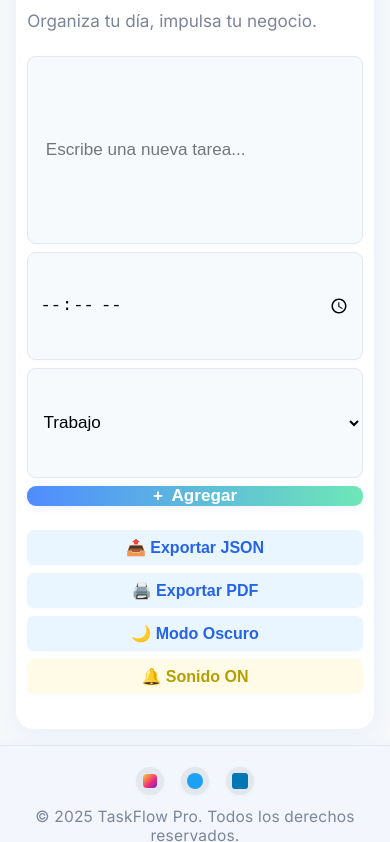
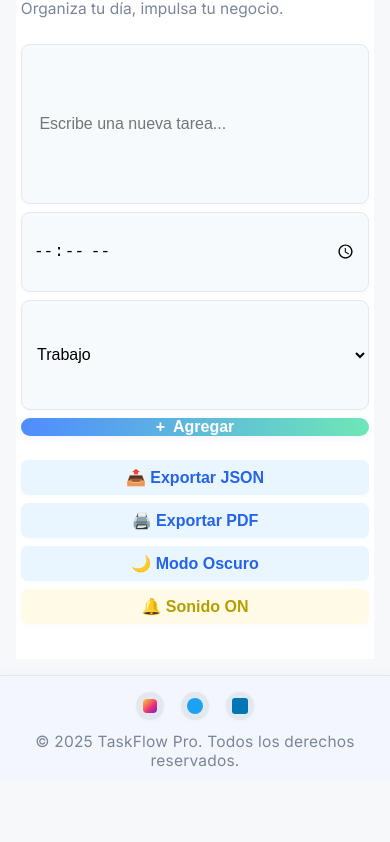
Before and after one commit to Josias57/Gestor-de-tareas, a plain HTML site: page index.html in a window 390 px wide. Shown: the part 239-1081 px from the top of the page. After the commit the page ends 1020 px from the top, so only its background shows below. Drawn offline with Linux system fonts and the light colour scheme.

Commit message:
Update style.css

```diff
--- a/style.css
+++ b/style.css
@@ -469,31 +469,86 @@ body.dark-mode .delete-btn:hover {
 
 /* === RESPONSIVE === */
 @media (max-width: 600px) {
-  .export-buttons {
-    flex-direction: column;
-    gap: 0.5rem;
-  }
-  .task-manager {
-    padding: 1.2rem 0.7rem 1rem 0.7rem;
-    max-width: 98vw;
+  body, html {
+    padding: 0;
+    margin: 0;
+    width: 100vw;
+    min-width: 0;
+    background: var(--bg);
   }
   .branding {
     padding: 1.2rem 0.5rem 0.7rem 0.5rem;
   }
   .logo {
     font-size: 1.3rem;
+    gap: 0.5rem;
+  }
+  .task-manager {
+    padding: 1.1rem 0.3rem 1rem 0.3rem;
+    max-width: 100vw;
+    min-width: 0;
+    box-sizing: border-box;
+    border-radius: 0;
+    box-shadow: none;
   }
   .task-manager h1 {
-    font-size: 1.3rem;
+    font-size: 1.1rem;
+  }
+  .subtitle {
+    font-size: 0.97rem;
   }
   #task-form {
     flex-direction: column;
     gap: 0.5rem;
   }
+  #task-input, .time-input, .category-input {
+    width: 100%;
+    min-width: 0;
+    box-sizing: border-box;
+    font-size: 1rem;
+  }
   #add-btn {
     width: 100%;
     justify-content: center;
+    font-size: 1rem;
   }
+  .export-buttons {
+    flex-direction: column;
+    gap: 0.5rem;
+    width: 100%;
+  }
+  .export-buttons button {
+    width: 100%;
+    font-size: 1rem;
+  }
+  #task-list {
+    padding: 0;
+    margin: 0;
+  }
+  .task-item {
+    padding: 0.7rem 0.7rem;
+    font-size: 1rem;
+    margin-bottom: 0.7rem;
+  }
+  .task-content {
+    gap: 0.5rem;
+    flex-wrap: wrap;
+  }
+  .task-time, .category-badge {
+    font-size: 0.9em;
+    padding: 0.15em 0.6em;
+    margin-left: 0.4em;
+  }
+  footer {
+    padding: 1rem 0 0.7rem 0;
+    font-size: 0.95rem;
+  }
+}
+
+/* === SCROLL SUAVE EN MÓVIL === */
+body {
+  -webkit-overflow-scrolling: touch;
+  overscroll-behavior: contain;
 }
 
 /* === PRINT (PDF EXPORT) === */
```
